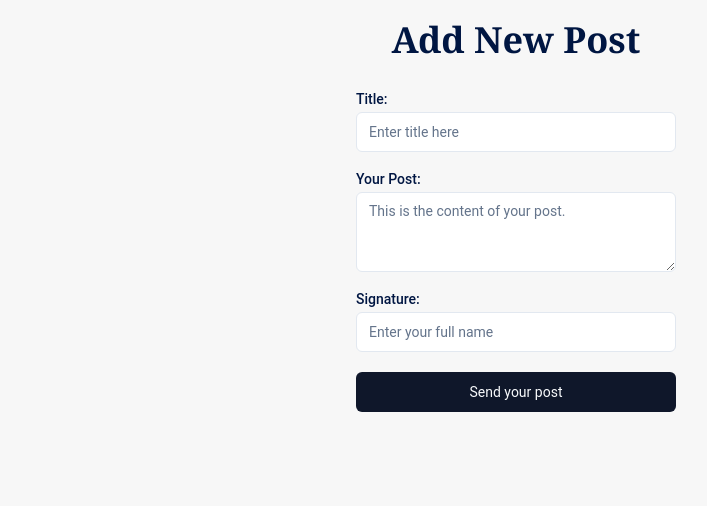
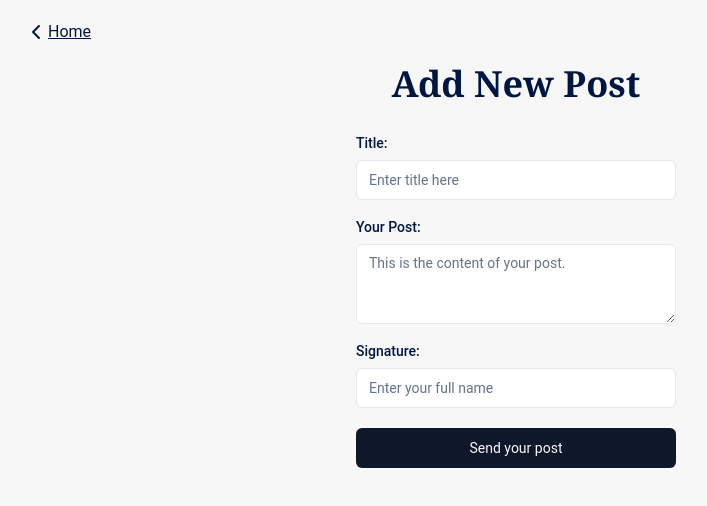
Before and after one commit to Kayvin59/metaverse-blog, a Next.js app: page /posts/new in a window 1280 px wide. Shown: the top 506 px of the page, without its empty margins (124-831 px from the left). Built offline with nearby package versions, Linux system fonts and the light colour scheme.

Commit message:
feat: create reusable input field

```diff
--- a/app/posts/new/page.tsx
+++ b/app/posts/new/page.tsx
@@ -2,11 +2,10 @@
 
 import { useState } from "react"
 
-import { Label } from "@/components/ui/label"
-import { Input } from "@/components/ui/input"
-import { Textarea } from "@/components/ui/textarea"
+import InputField from "@/components/InputField"
 import { Button } from "@/components/ui/button"
-import { CheckCircle2 } from "lucide-react"
+import { CheckCircle2, ChevronLeft } from "lucide-react"
+import Link from "next/link"
 
 export default function NewPost() {
 
@@ -35,20 +34,15 @@ export default function NewPost() {
 
     return (
         <div className="flex min-h-screen max-w-5xl flex-col items-center mx-auto my-0 p-5 font-roboto">
+            <Link href='/' className='flex self-start mb-5 underline'>
+                <ChevronLeft />
+                Home
+            </Link>
             <h1 className="text-4xl font-bold mb-8 font-cambria">Add New Post</h1>
             <form className="w-80" onSubmit={handleSubmit}>
-                <div className="grid w-full max-w-lg items-center mb-5 gap-1.5">
-                    <Label htmlFor="title">Title:</Label>
-                    <Input type="text" className="bg-card" id="title" name="title" placeholder="Enter title here" value={formData.title} onChange={handleChange}/>
-                </div>
-                <div className="grid w-full max-w-lg items-center mb-5 gap-1.5">
-                    <Label htmlFor="post">Your Post:</Label>
-                    <Textarea id="post" className="bg-card" name="post" placeholder="This is the content of your post." value={formData.post} onChange={handleChange}/>
-                </div>
-                <div className="grid w-full max-w-lg items-center mb-5 gap-1.5">
-                    <Label htmlFor="author">Signature:</Label>
-                    <Input type="text" className="bg-card" id="author" name="author" placeholder="Enter your full name" value={formData.author} onChange={handleChange}/>
-                </div>
+                <InputField type="text" id="title" name="title" label="Title" placeholder="Enter title here" value={formData.title} onChange={handleChange}/>
+                <InputField type="textarea" id="post" name="post" label="Your Post" placeholder="This is the content of your post." value={formData.post} onChange={handleChange}/>
+                <InputField type="text" id="author" name="author" label="Signature" placeholder="Enter your full name" value={formData.author} onChange={handleChange}/>
                 <Button className="w-full" type="submit">Send your post</Button>
             </form>
             {isSubmitted &&
--- /dev/null
+++ b/components/InputField.tsx
@@ -0,0 +1,26 @@
+import { Label } from "@/components/ui/label"
+import { Input } from "@/components/ui/input"
+import { Textarea } from "@/components/ui/textarea"
+
+interface InputFieldProps {
+    type: string
+    id: string
+    name: string
+    label: string
+    placeholder: string
+    value: string
+    onChange: (event: React.ChangeEvent<HTMLInputElement | HTMLTextAreaElement>) => void
+}
+
+export default function InputField({ type, id, name, label, placeholder, value, onChange }: InputFieldProps) {
+  return (
+    <div className="grid w-full max-w-lg items-center mb-5 gap-1.5">
+        <Label htmlFor={id} className="mb-1">{label}:</Label>
+        {type === "textarea" ?
+            <Textarea id={id} className="bg-card" name={name} placeholder={placeholder} value={value} onChange={onChange} />
+            :
+            <Input type={type} id={id} className="bg-card" name={name} placeholder={placeholder} value={value} onChange={onChange} />
+        }
+    </div>
+  )
+}
```
